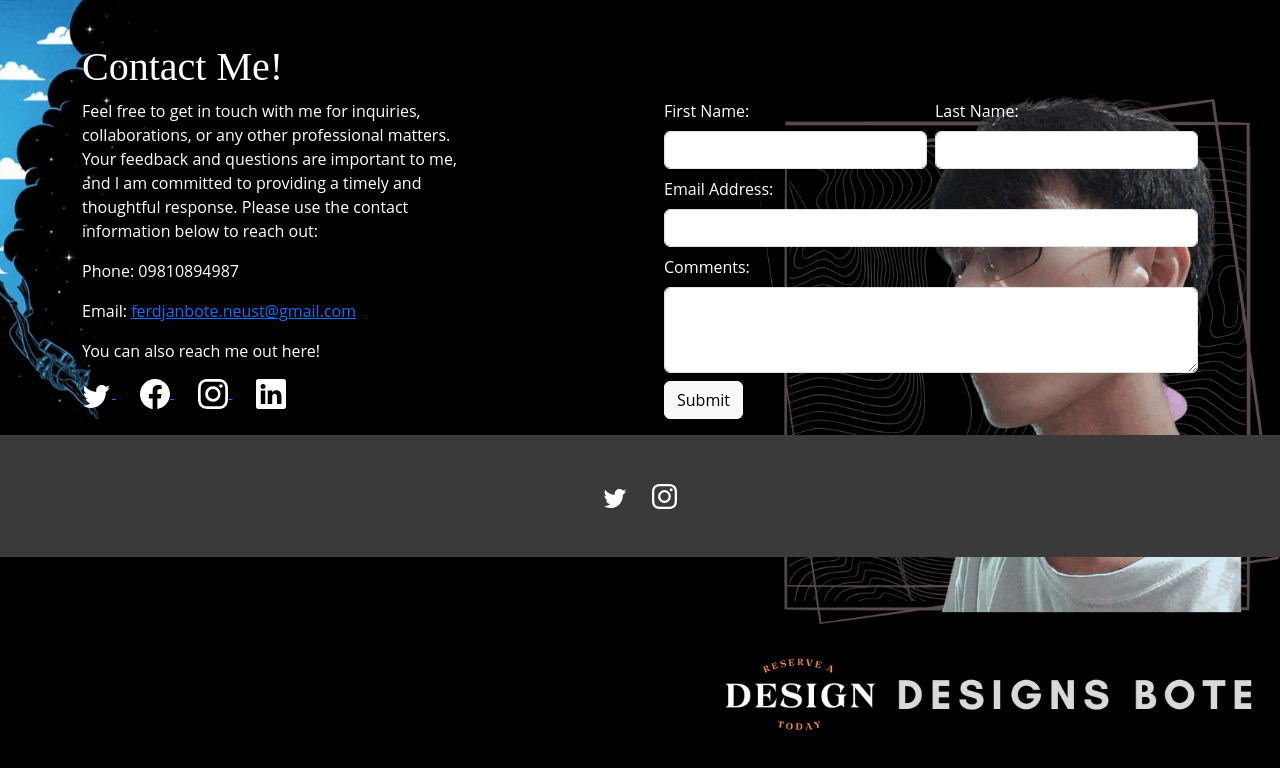
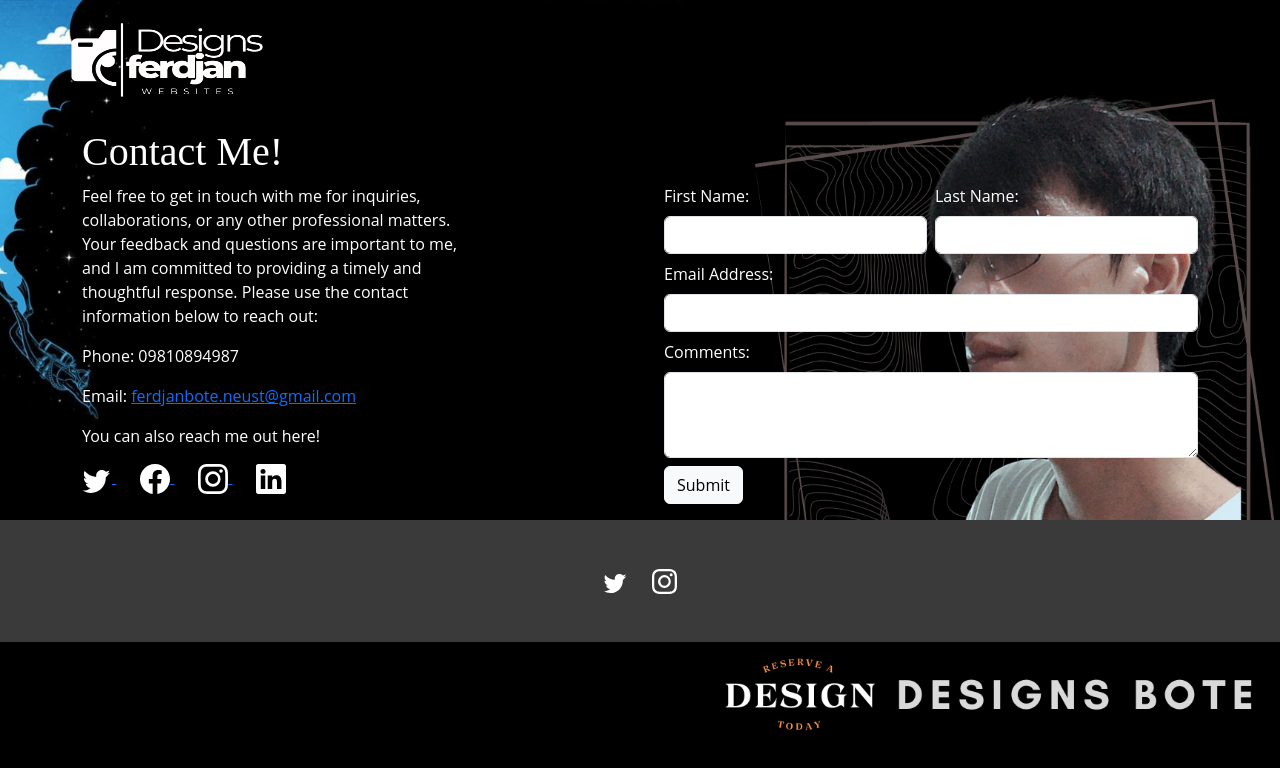
Before and after one commit to ferdjan43/portfolio, a plain HTML site: page contact.html in a window 1280 px wide. Drawn offline with nearby package versions, Linux system fonts and the light colour scheme.

Commit message:
Update contact.html

```diff
--- a/contact.html
+++ b/contact.html
@@ -11,8 +11,10 @@
 </head>
 <body>
   <div class="container px-0">
-    <nav class="navbar navbar-expand-lg navbar-light">
-    </nav>
+     <a class="navbar-brand" href="index.html">
+                    <img src="./images/ferdjan.png" width="255" height="120" alt="logo for Ferdjan Designs">
+                    <span class="d-none">Ferdjan Bote Designs</span>
+                </a>
   </div>
 
   <main>
```
